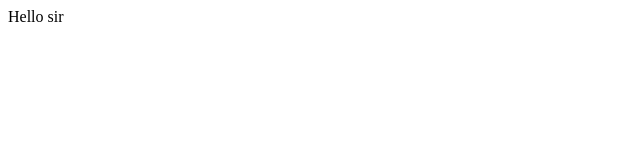
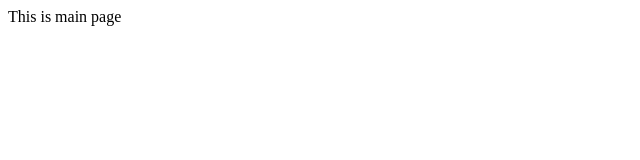
Before and after one commit to kamaladdi34/odin-restaurant, a website built with webpack: page dist/index.html in a window 1280 px wide. Shown: the full height of the page, 0-640 px from the left. Built offline with nearby package versions, Linux system fonts and the light colour scheme.

Commit message:
Create pages

```diff
--- a/src/index.js
+++ b/src/index.js
@@ -1 +1,5 @@
-console.log("Hello World!");
+import main from './pages/main.js';
+import contact from './pages/contact.js';
+import menu from './pages/menu.js';
+const content = document.querySelector('#content');
+content.appendChild(main);
--- /dev/null
+++ b/src/pages/contact.js
@@ -0,0 +1,3 @@
+let element = document.createElement('div');
+element.innerText = 'This is contact page.';
+export default element;
--- /dev/null
+++ b/src/pages/main.js
@@ -0,0 +1,3 @@
+let element = document.createElement('div');
+element.innerText = 'This is main page';
+export default element;
--- /dev/null
+++ b/src/pages/menu.js
@@ -0,0 +1,3 @@
+let element = document.createElement('div');
+element.innerText = 'This is menu page.';
+export default element;
```
Also changed, not shown: dist/index.html, dist/main.js.
